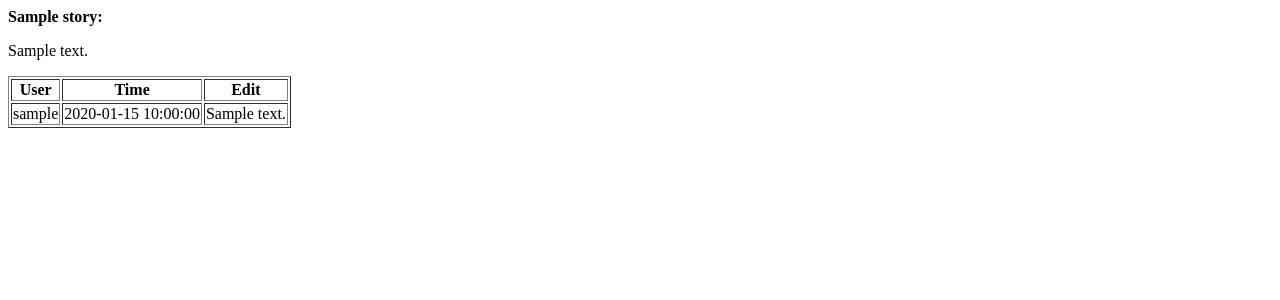
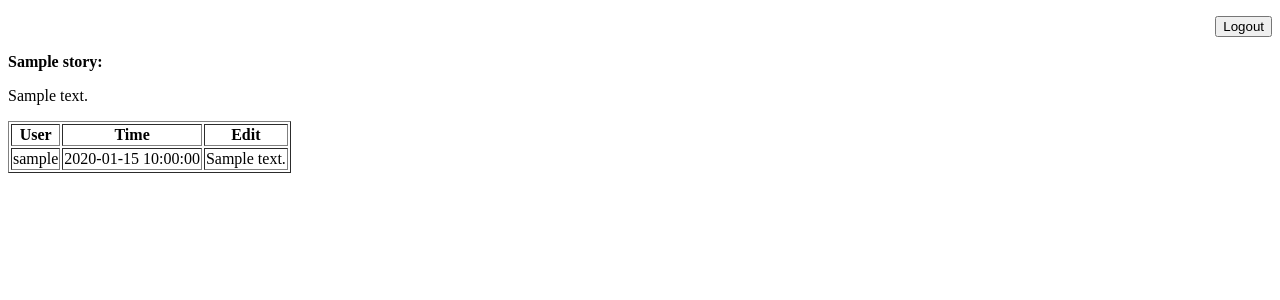
Before and after one commit to csmithsalzberg/Mr-CSS-Rockets, a Flask app: template templates/read_story.jinja2 in a window 1280 px wide. Shown: the top 300 px of the page. Run offline with Flask 2, Linux system fonts and the light colour scheme; the template is opened without the code that fills it: most values are stand-ins (such as "Sample title", 1, 10 or a date in 2020); parts of the project's set-up code (start-up, migrations or seed data) failed here and were passed over.

Commit message:
added logout button

```diff
--- a/templates/base.jinja2
+++ b/templates/base.jinja2
@@ -8,6 +8,9 @@
 </head>
 
 <body>
+{% block topbody %}
+
+{% endblock topbody %}
 {% block body %}
 
 {% endblock body %}
--- a/templates/logged_in_base.jinja2
+++ b/templates/logged_in_base.jinja2
@@ -1,5 +1,7 @@
 {% extends "base.jinja2" %}
 
-{% block body %}
-    <button formaction="/logout">Logout</button>{{ br(2) }}
-{% endblock body %}
+{% block topbody %}
+	<form action="/logout">
+    <p align="right"><button type="submit">Logout</button></p>{{ br(2) }}
+	</form>
+{% endblock topbody %}
```
